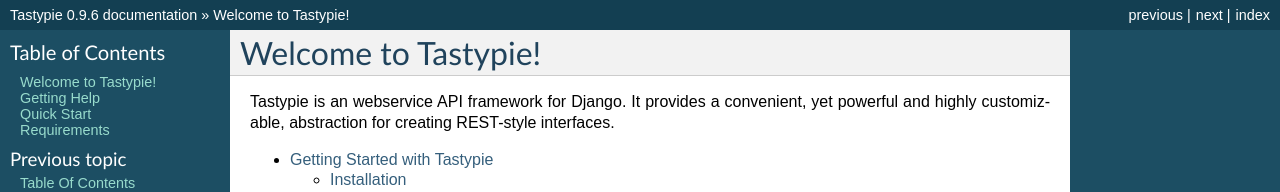
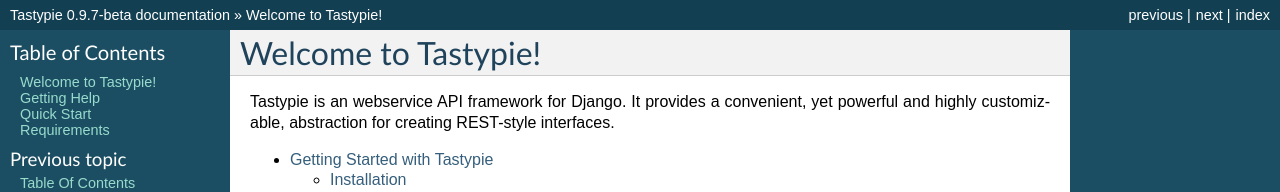
Before and after one commit to django-tastypie/django-tastypie, a Sphinx documentation site: the page built from docs/index.rst, in a window 1280 px wide and 900 px high. Shown: the top 192 px of the window. Built offline with Sphinx 7.4.7, drawn with Linux system fonts in a browser that asks for light colours; pages that are not in the unit, such as notebooks, are missing from menus; some of the changed text lies outside the part shown.

Commit message:
Started 0.9.7-beta.

```diff
--- a/docs/conf.py
+++ b/docs/conf.py
@@ -45,9 +45,9 @@
 # built documents.
 #
 # The short X.Y version.
-version = '0.9.6'
+version = '0.9.7'
 # The full version, including alpha/beta/rc tags.
-release = '0.9.6'
+release = '0.9.7-beta'
 
 # The language for content autogenerated by Sphinx. Refer to documentation
 # for a list of supported languages.
--- a/setup.py
+++ b/setup.py
@@ -4,7 +4,7 @@
 
 setup(
     name='django-tastypie',
-    version='0.9.6',
+    version='0.9.7-beta',
     description='A flexible & capable API layer for Django.',
     author='Daniel Lindsley',
     author_email='daniel@toastdriven.com',
--- a/tastypie/__init__.py
+++ b/tastypie/__init__.py
@@ -1,2 +1,2 @@
 __author__ = 'Daniel Lindsley, Cody Soyland, Matt Croydon'
-__version__ = (0, 9, 6)
+__version__ = (0, 9, 7, 'beta')
```
